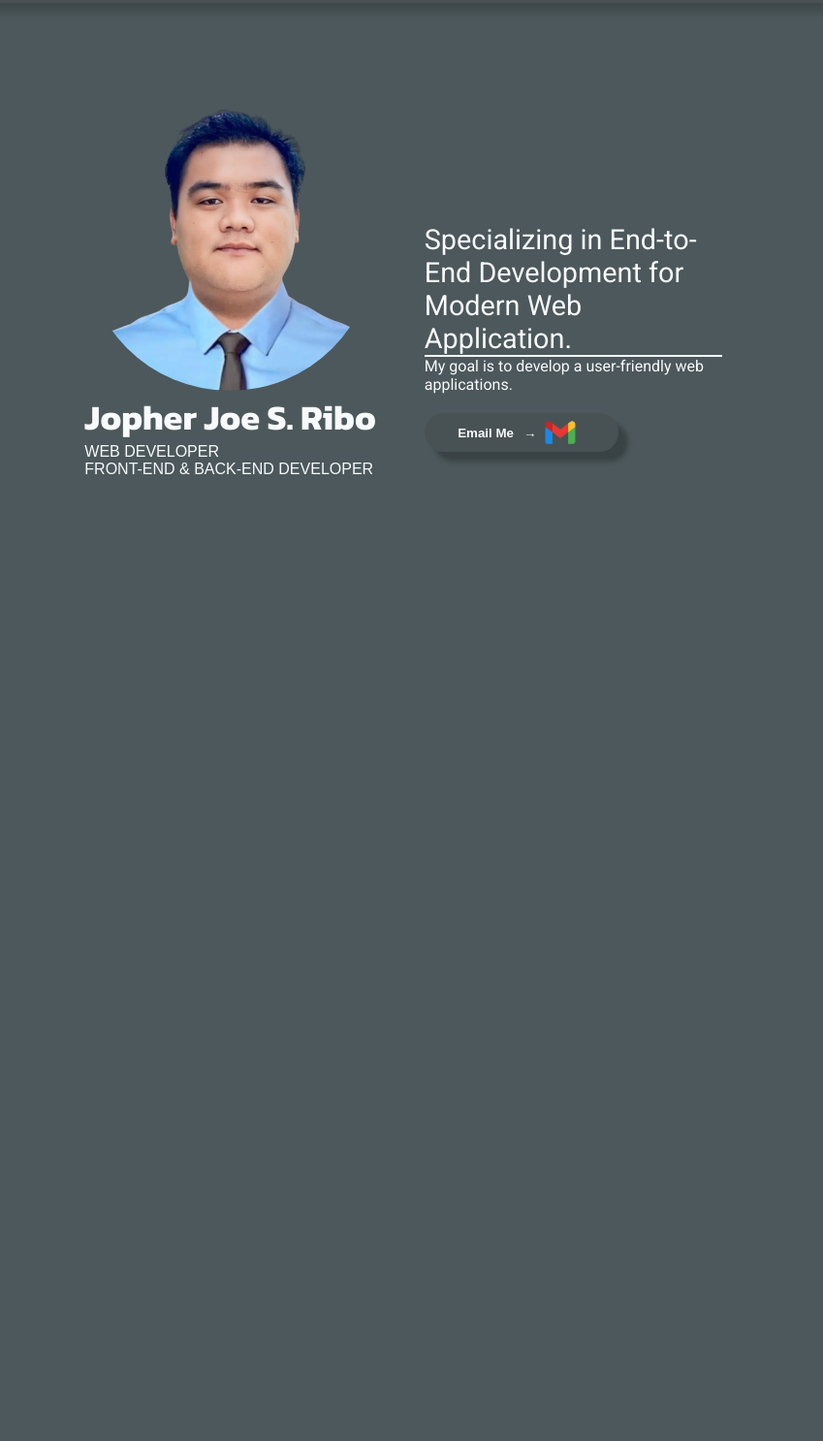
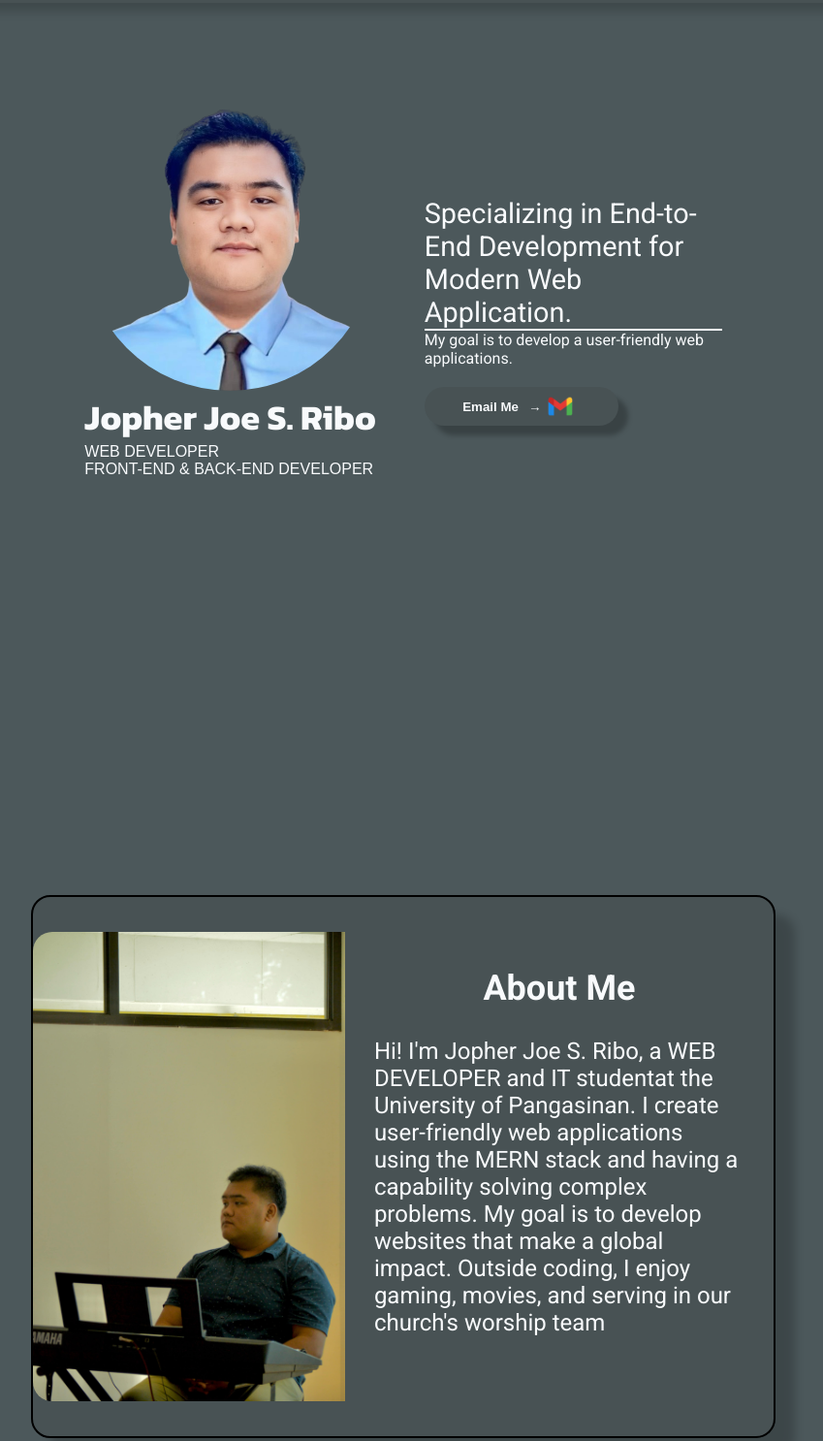
Before and after one commit to Jopher-Joe/Updated-Portfolio, a plain HTML site: page src/index.html in a window 1280 px wide. Shown: the part 65-1551 px from the top of the page at 97% size, without its empty margins (224-1073 px from the left). Before the commit the page ends 800 px from the top, so only its background shows below. Drawn offline with Linux system fonts and the light colour scheme; a web font is replaced by a local one.

Commit message:
Hindi ko na alam yung pinag lalagay ko

```diff
--- a/src/index.html
+++ b/src/index.html
@@ -51,7 +51,7 @@
           </div>
         </div>
       </section>
-      <!-- <section class="about-container">
+      <section class="about-container">
         <div class="about-content">
           <div class="about-image">
             <img src="/src/Image/About.jpg" alt="" class="about-picture" />
@@ -59,18 +59,16 @@
           <div class="about-summary">
             <h2>About Me</h2>
             <p class="summary">
-              Hi! I am Jopher Joe S. Ribo, a passionate WEB DEVELOPER and an
-              Information Technology student at University of Pangasinan. I
-              specialze creating user-friendly web applications using the MERN
-              stack and have a capability for solving complex problems
-              efficiently. My goal is to build a websites that will contribute
-              mass population around the world. Outside Coding I enjoy playing
-              games, watching movies, and contributing to my community through
-              my church worship team.
+              Hi! I'm Jopher Joe S. Ribo, a WEB DEVELOPER and IT studentat the
+              University of Pangasinan. I create user-friendly web applications
+              using the MERN stack and having a capability solving complex
+              problems. My goal is to develop websites that make a global
+              impact. Outside coding, I enjoy gaming, movies, and serving in our
+              church's worship team
             </p>
           </div>
         </div>
-      </section> -->
+      </section>
     </main>
     <footer></footer>
   </body>
--- a/src/style.css
+++ b/src/style.css
@@ -57,13 +57,12 @@ li a:focus {
 .home-container {
   display: flex;
   justify-content: center;
-  align-items: center;
+  height: 100vh;
 }
 
 .home-content {
   display: flex;
   justify-content: center;
-  align-items: center;
   gap: 50px;
 }
 
@@ -98,7 +97,7 @@ li a:focus {
 }
  */
 .home-details {
-  width: 25%;
+  max-width: 25%;
   font-size: 1.8rem;
   font-family: "Roboto" sans-serif;
   color: #f8fafc;
@@ -136,12 +135,12 @@ li a:focus {
 }
 
 .gmail-logo {
-  height: 50px;
+  height: 40px;
 }
 
 /* About */
 
-/* .about-container {
+.about-container {
   background-color: #4c585b;
   display: flex;
   justify-content: center;
@@ -154,7 +153,7 @@ li a:focus {
   align-items: center;
   border: 2px solid black;
   height: 70vh;
-  width: 70%;
+  width: 60%;
   background-color: #485254;
   border-radius: 20px;
   box-shadow: 20px 20px 10px rgba(0, 0, 0, 0.2);
@@ -179,6 +178,6 @@ li a:focus {
 
 .about-break-line {
   border: 3px solid black;
-} */
+}
 
 /* Education */
```
